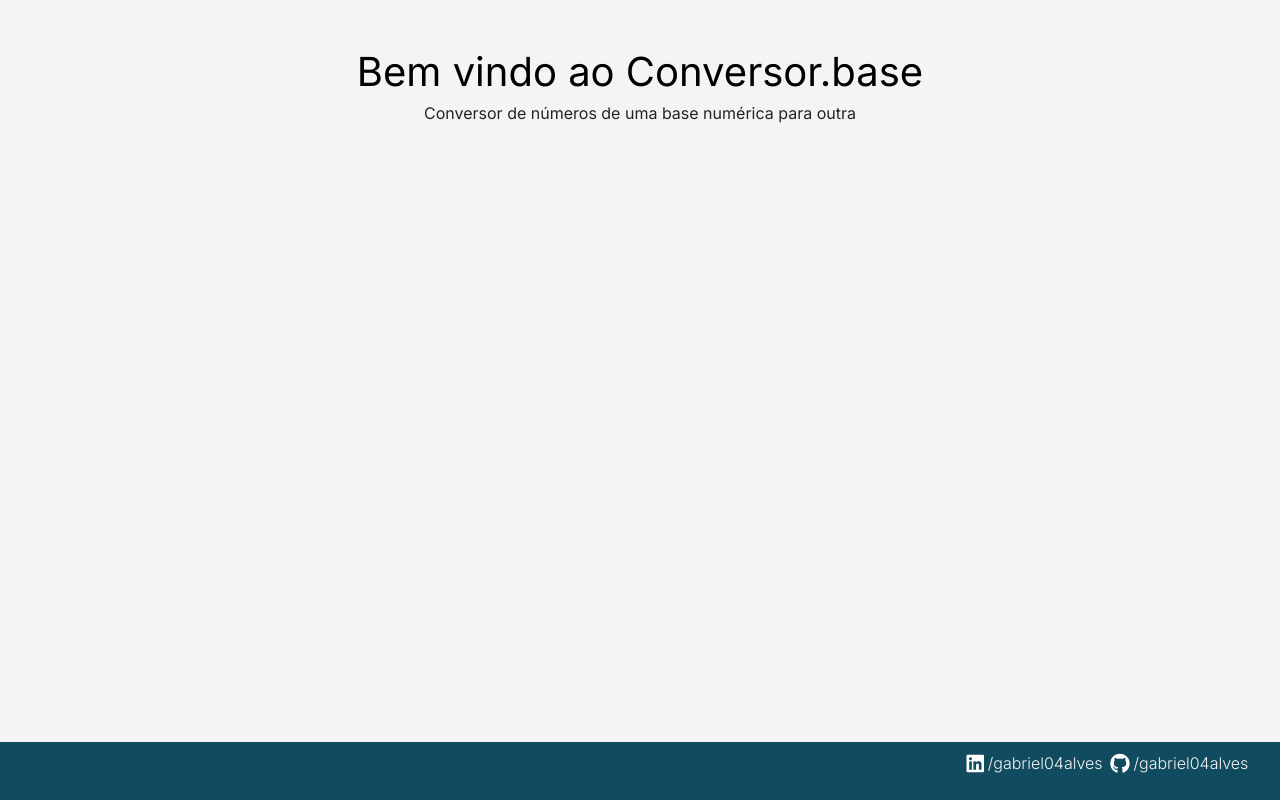
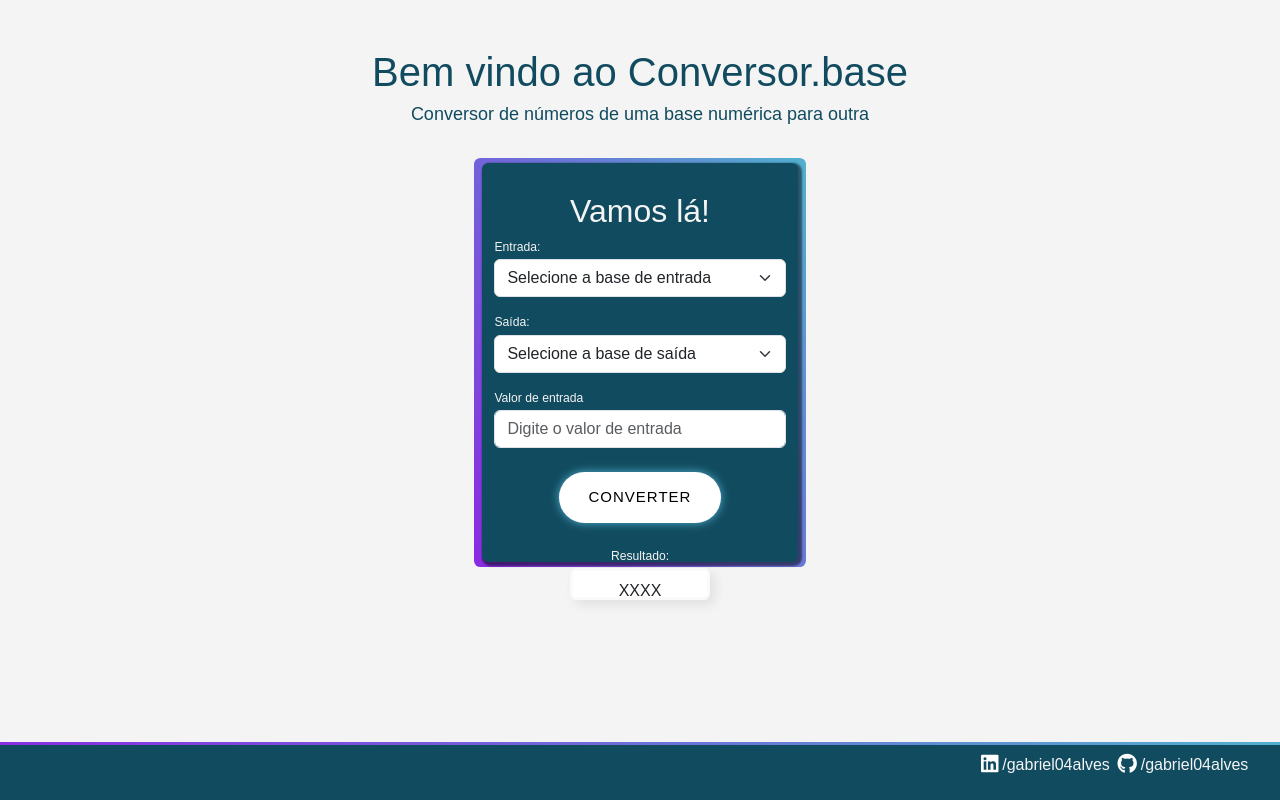
Before and after one commit to gabriel04alves/conversor-bases-js, a plain HTML site: page src/home.html in a window 1280 px wide. Drawn offline with nearby package versions, Linux system fonts and the light colour scheme; a web font is replaced by a local one.

Commit message:
estilo da página

```diff
--- a/src/assets/default.css
+++ b/src/assets/default.css
@@ -1,7 +1,8 @@
 @import url("https://fonts.googleapis.com/css2?family=Inter:wght@100;200;300;400;700;800&display=swap");
+@import url("https://fonts.googleapis.com/css2?family=Sofia+Sans+Condensed:ital,wght@0,1;0,100;0,200;0,300;0,400;0,500;0,600;0,700;0,800;0,900;0,1000;1,1;1,100;1,200;1,300;1,400;1,500;1,600;1,700;1,800;1,900;1,1000&display=swap");
 
 * {
-    font-family: 'Inter', sans-serif, Arial, Helvetica, sans-serif;
+    font-family:'Sofia Sans Condensed', sans-serif, 'Inter', sans-serif, Arial, Helvetica, sans-serif;
     margin: 0;
     padding: 0;
 }
@@ -16,7 +17,12 @@
 .title1 {
     font-weight: 400;
     text-decoration: none;
-    color: #000;
+    color: #114B5F;
+
+}
+
+.subtitle1 {
+    color: #114B5F;
 }
 
 .textFooter {
@@ -26,3 +32,104 @@
     /* vertical-align: middle; */
     margin-right: 0.3vw;
 }
+
+.card1 {
+    border-radius: 0.5vw;
+    /* border: 0.3vw solid; */
+    /* border-image: linear-gradient(60deg, #8a2be2, #52b0cf) 1; */
+    /* color: #f4f4f4; */
+}
+
+.cardMain {
+    box-shadow: 2px 2px 2px 2px #00000080;
+    padding: 1vw;
+}
+
+.card-border {
+    background-image: linear-gradient(60deg, #8a2be2, #52b0cf);
+}
+
+.title2 {
+    font-weight: 250;
+    font-size: 2.5vw;
+    color: #f4f4f4;
+}
+.footer {
+    border-top: 0.27vw solid;
+    border-image: linear-gradient(60deg, #8a2be2, #52b0cf) 1 1;
+}
+
+.text2 {
+    color: #f4f4f4;
+    font-size: 0.95vw;
+}
+
+.form-top {
+    margin-top: -1vw;
+}
+
+/* Botão de converter */
+
+.btnConvert {
+    padding: 14px 30px;
+    border-radius: 50px;
+    border: 0;
+    background-color: white;
+    box-shadow: #52b0cf 0 0 10px;
+    letter-spacing: 1px;
+    text-transform: uppercase;
+    font-size: 15px;
+    transition: all .5s ease;
+}
+
+.btnConvert:hover {
+    letter-spacing: 3px;
+    background-color: #52b0cf;
+    color: hsl(0, 0%, 100%);
+    box-shadow: #52b0cf;
+}
+
+.btnConvert:active {
+    letter-spacing: 3px;
+    background-color: #52b0cf;
+    color: hsl(0, 0%, 100%);
+    box-shadow: #52b0cf;
+    transform: translateY(10px);
+    transition: 100ms;
+}
+
+.btn-center {
+    display: flex;
+    justify-content: center;
+    align-items: center;
+}
+
+/* -------------------------- */
+
+.text-middle {
+    display: flex;
+    justify-content: center;
+    align-items: center;
+}
+
+/* card resultado */
+.cardResultado {
+    width: 11vw;
+    height: 2.5vw;
+    background: rgb(255, 255, 255);
+    border-radius: 0.4em;
+    box-shadow: 0.3em 0.3em 0.7em #00000015;
+    transition: border 0.5s cubic-bezier(0.175, 0.885, 0.32, 1.275);
+    border: rgb(250, 250, 250) 0.2em solid;
+}
+
+.cardResultado:hover {
+    border: #52b0cf 0.2em solid;
+}
+
+.card-center {
+    display: flex;
+    justify-content: center;
+    align-items: center;
+}
+/* ------------- */
--- a/src/home.html
+++ b/src/home.html
@@ -10,15 +10,57 @@
     <link href="https://cdn.jsdelivr.net/npm/bootstrap@5.3.0-alpha3/dist/css/bootstrap.min.css" rel="stylesheet" integrity="sha384-KK94CHFLLe+nY2dmCWGMq91rCGa5gtU4mk92HdvYe+M/SXH301p5ILy+dN9+nJOZ" crossorigin="anonymous">
     <link href="https://fonts.googleapis.com/icon?family=Material+Icons" rel="stylesheet">
     <link rel="stylesheet" href="/src/assets/fontawesome-free-6.4.0-web/css/all.min.css">
+    <title>Conversor.base</title>
 
-    <title>Home</title>
 </head>
 <body style="background-color: #F4F4F4;">
+    <!-- Conteúdo -->
     <div class="d-flex justify-content-center flex-column mt-5">
         <h1 class="text title1">Bem vindo ao <a class="title1" href="/src/home.html">Conversor.base</a> </h1>
-        <h2 class="text" style="font-size: medium;">Conversor de números de uma base numérica para outra</h2>
+        <h2 class="text subtitle1" style="font-size: large;">Conversor de números de uma base numérica para outra</h2>
     </div>
-    <footer class="d-flex align-items-center justify-content-end p-4" style="color: #F4F4F4; position: absolute; bottom: 0; height: 4.5vw; width: 100%; background-color: #114b5f;">
+    <div class="d-flex justify-content-center mt-4">
+        <div class="card1 card-border p-2 d-flex justify-content-center align-items-center" style="height: 32vw; width: 26vw;">
+            <div class="card1 cardMain" style="height: 31.2vw; width: 26vw; background-color: #114b5f;">
+                <h1 class="title2 text-center mt-3">Vamos lá!</h1>
+                <div class="">
+                    <p class="text2">Entrada: </p>
+                    <select class="form-top form-select" aria-label="Default select example">
+                        <option selected>Selecione a base de entrada</option>
+                        <option value="1">2</option>
+                        <option value="2">8</option>
+                        <option value="2">10</option>
+                        <option value="3">16</option>
+                      </select>
+                    <p class="text2 mt-3">Saída: </p>
+                    <select class="form-top form-select" aria-label="Default select example">
+                        <option selected>Selecione a base de saída</option>
+                        <option value="1">2</option>
+                        <option value="2">8</option>
+                        <option value="2">10</option>
+                        <option value="3">16</option>
+                      </select>
+                    <p class="text2 mt-3">Valor de entrada</p>
+                    <input class="form-top form-control" type="number" placeholder="Digite o valor de entrada" aria-label="default input example">
+                    <div class="btn-center">
+                        <button class="btnConvert mt-4 "> Converter </button>
+                    </div>
+                    <div class="card-center mt-4 flex-column">
+                        <p class="text2 text-center">Resultado:</p>
+                        <div class="cardResultado form-top">
+                            <p class="text-middle mt-2">XXXX</p>
+                        </div>
+                    </div>
+
+                </div>
+            </div>
+        </div>
+    </div>
+
+
+
+    <!-- Footer -->
+    <footer class="footer d-flex align-items-center justify-content-end p-4" style="color: #F4F4F4; position: fixed; bottom: 0; height: 4.5vw; width: 100%; background-color: #114b5f;">
         <div class="d-flex flex-row ">
             <p class="textFooter" ><i class=" textFooter fa-brands fa-linkedin fa-lg" style="color: #ffffff;"></i><a class="textFooter" href="https://linkedin.com/in/gabriel04alves">/gabriel04alves</a> </p>
             <p class="textFooter" ><i class=" textFooter fa-brands fa-github fa-lg" style="color: #FFF;"></i><a class="textFooter" href="https://github.com/gabriel04alves">/gabriel04alves</a></p>
```
